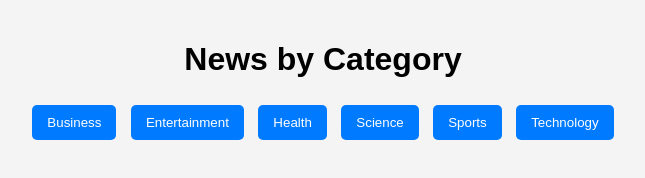
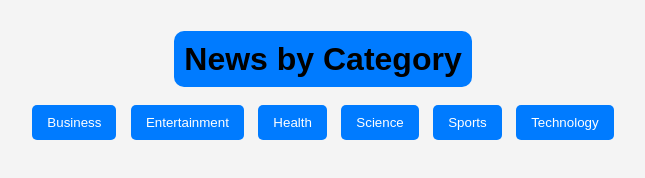
Before and after one commit to SATHWIKMS23/SIMPLE_NEWS_APP, a plain HTML site: page index.html in a window 1280 px wide. Shown: the whole page, without its empty margins (317-962 px from the left). Drawn offline with Linux system fonts and the light colour scheme; no server answers.

Commit message:
Add files via upload

```diff
--- a/index.html
+++ b/index.html
@@ -7,7 +7,7 @@
   <link rel="stylesheet" href="style.css">
 </head>
 <body>
-  <h1>News by Category</h1>
+  <h1><span id="sp1"> News by Category </span></h1>
 
   <div id="categories">
     <button onclick="loadCategory('business')">Business</button>
--- a/style.css
+++ b/style.css
@@ -73,3 +73,9 @@ body {
     display: block;
     border-radius: 0 0 10px 10px;
   }
+
+  #sp1{
+    background-color: #007bff;
+    border-radius: 10px;
+    padding: 10px;
+  }
```
